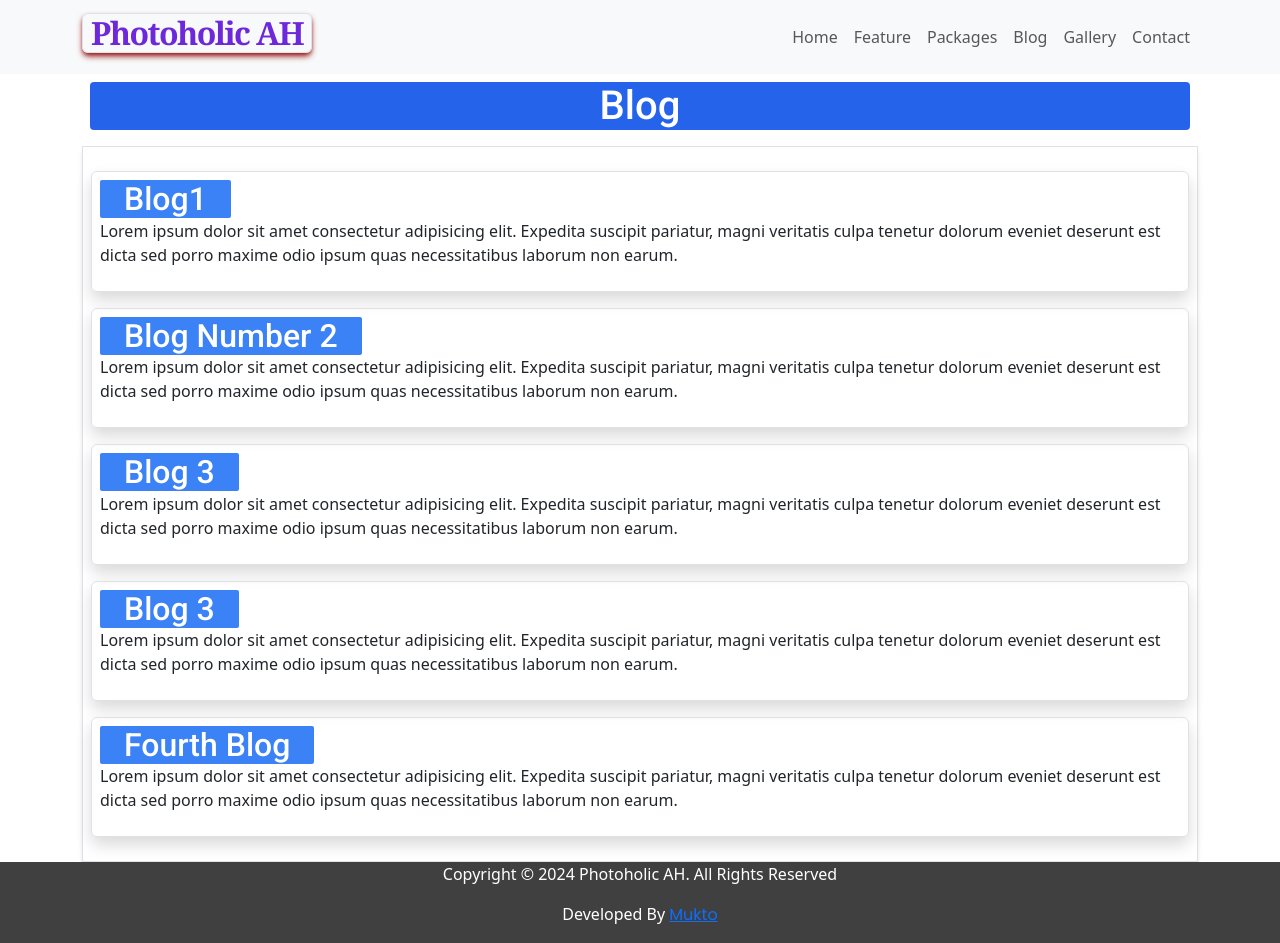
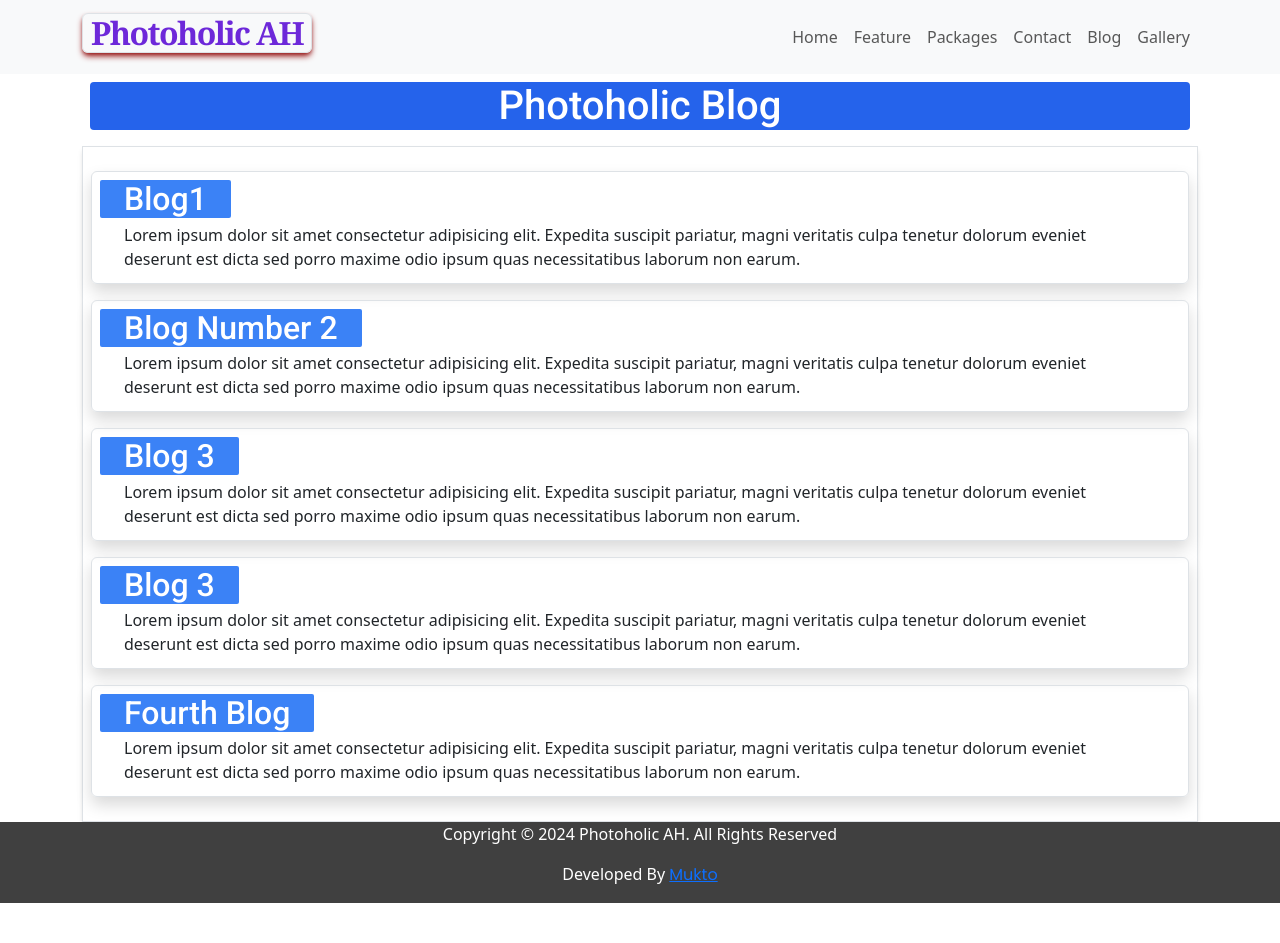
Before and after one commit to ashiful2002/photoholicah, a React (Vite) app: page /blog in a window 1280 px wide. After the commit the page ends 903 px from the top, so only its background shows below. Built offline with nearby package versions, Linux system fonts and the light colour scheme.

Commit message:
Added gallery and blog

```diff
--- a/src/Constants/Index.js
+++ b/src/Constants/Index.js
@@ -29,19 +29,20 @@ export const navItems = [
   },
   {
     id: "3",
+    title: "contact",
+    url: "/#contact",
+  },
+  {
+    id: "4",
     title: "blog",
     url: "/blog",
   },
   {
-    id: "4",
+    id: "5",
     title: "gallery",
     url: "/gallery",
   },
-  {
-    id: "5",
-    title: "contact",
-    url: "/#contact",
-  },
+
 ];
 
 export const packages = [
--- a/src/pages/Blog.jsx
+++ b/src/pages/Blog.jsx
@@ -9,13 +9,13 @@ const Blog = () => {
       <div className="container mx-auto">
         <div>
           <div className="p-2 m">
-            <PageTitle heading="Blog" title="Blog" />
+            <PageTitle heading="Photoholic Blog" title="Blog" />
           </div>
           <div className="border shadow-md p-2 ">
             {blog.map((item) => (
               <div key={item.id} className="border shadow my-3 rounded p-2">
                 <h2 className="capitalize bg-blue-500 text-white inline px-4 rounded-sm">{item.blogTitle}</h2>
-                {item.blogDesc && <p>{item.blogDesc}</p>}
+                {item.blogDesc && <p className="px-4 my-1">{item.blogDesc}</p>}
               </div>
             ))}
           </div>
```
